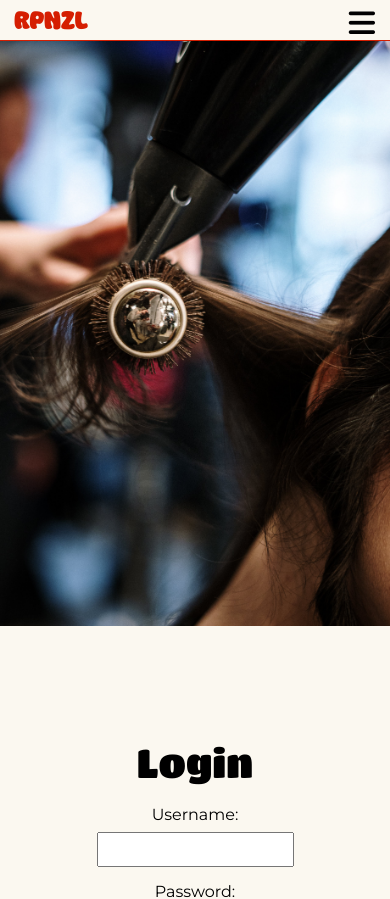
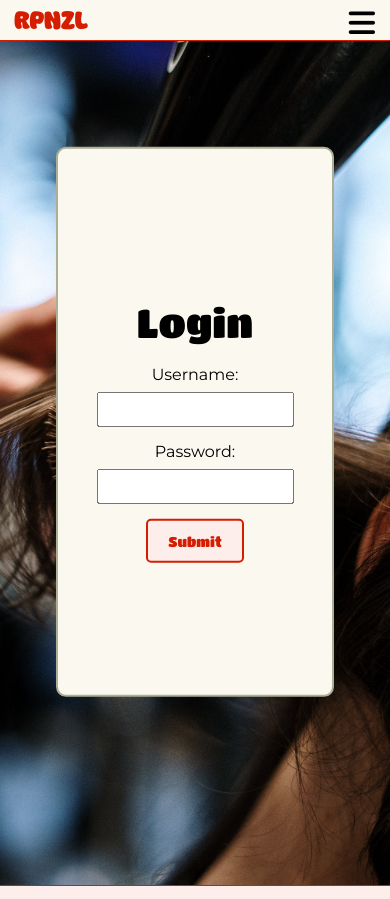
Before and after one commit to CA-RPNZL/rpnzl-client, a React (Create React App) app: page /login in a window 390 px wide. Shown: the top 899 px of the page. Built offline with nearby package versions, Linux system fonts and the light colour scheme.

Commit message:
fix: tablet display

```diff
--- a/src/styling/Login.css
+++ b/src/styling/Login.css
@@ -17,7 +17,6 @@
      object-fit: cover;
 }
 
-/* Styling for the login form within the container */
 .loginForm {
   flex-grow: 2;
   margin: auto;
@@ -33,8 +32,6 @@
 .loginForm form {
   display: flex;
   flex-direction: column;
-  /* Styling for each input group within the form */
-  /* Styling for the submit button within the form */
 }
 .loginForm form .inputGroup {
   margin-bottom: 15px;
@@ -67,19 +64,22 @@
 }
 
 @media screen and (max-width: 768px) {
-  .loginContainer {
+  .loginForm {
+    top: 50%;
+    left: 50%;
+    position: absolute;
+    transform: translate(-50%, -50%);
+    width: 60%;
+    max-width: 300px;
+    height: 60%;
+    background-color: #FBF8F0;
+    display: flex;
     flex-direction: column;
-  }
-  .loginImage {
-    flex: 2;
-    width: 100%;
-    height: 5%;
-    -o-object-fit: fill;
-       object-fit: fill;
-  }
-}
-@media screen and (max-width: 480px) {
-  .loginContainer {
-    flex-direction: column;
+    justify-content: center;
+    align-items: center;
+    padding: 20px;
+    border: 2px solid #ABAF95;
+    border-radius: 10px;
+    box-shadow: 20px #ABAF95;
   }
 }/*# sourceMappingURL=Login.css.map */
```
Also changed, not shown: src/styling/Login.scss (+23 -23 lines), 1 other file (tests, documents, lock files or other folders).
